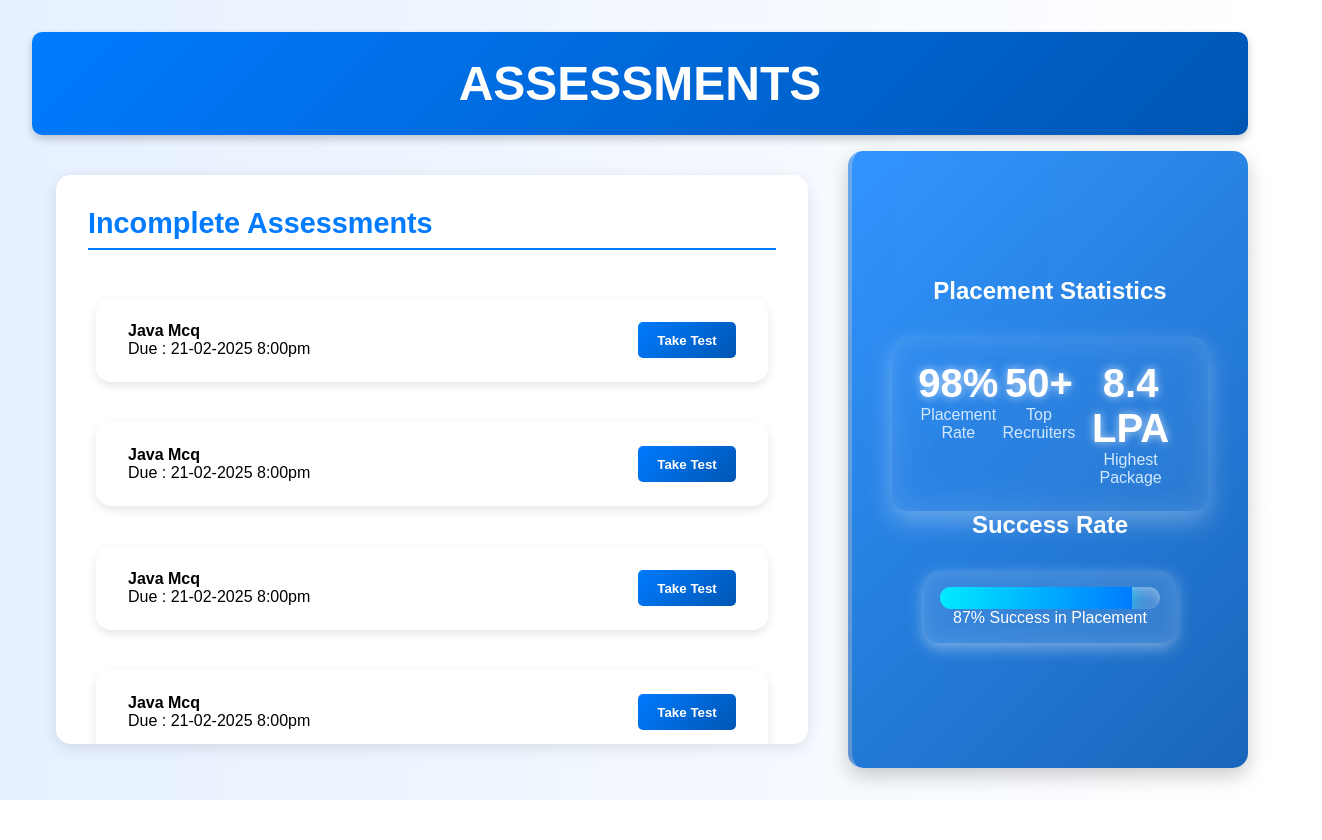
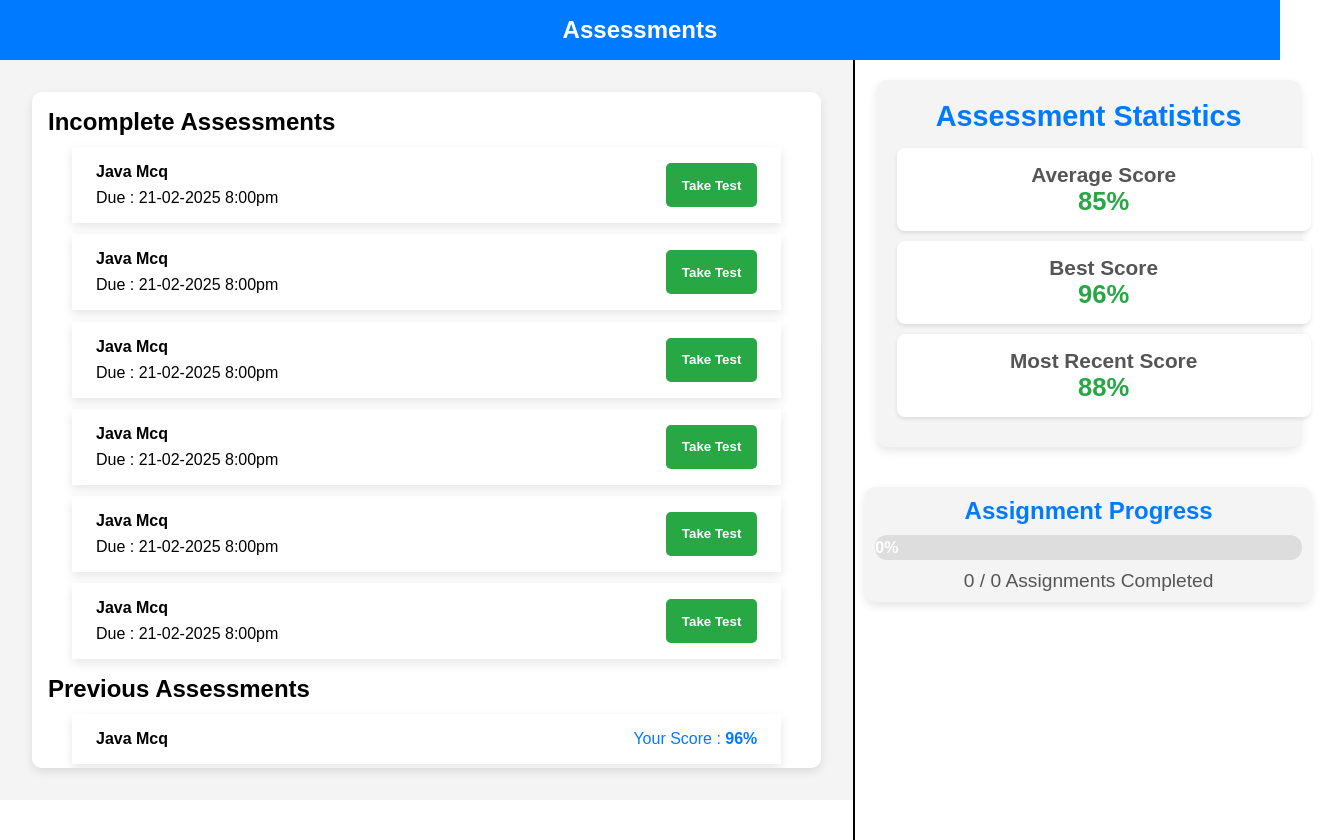
Before and after one commit to Sailash05/PlacementApp, a plain HTML site: page Success Tab/Assessment.html in a window 1280 px wide. Shown: the whole page, 1322 px wide, since content can reach past the window. Before the commit the page ends 800 px from the top, so only its background shows below. Drawn offline with Linux system fonts and the light colour scheme.

Commit message:
feat: Added Assessment statistics.

```diff
--- a/Success Tab/Assessment.css
+++ b/Success Tab/Assessment.css
@@ -1,289 +1,276 @@
-/* Enhanced CSS */
 * {
     margin: 0;
     padding: 0;
-    box-sizing: border-box;
     font-family: 'Poppins', sans-serif;
 }
 
-/* Page Layout */
 .assessment-tab {
-    width: 100vw;
-    height: 100vh;
+    width: 100dvw;
+    height: 100dvh;
     display: grid;
     grid-template-rows: auto 1fr;
     grid-template-columns: 2fr 1fr;
-    background: linear-gradient(to right, #e6f0ff, #ffffff);
-    gap: 1rem;
-    padding: 2rem;
+    background-color: #f4f4f4;
 }
-
-/* Title Bar */
 .assessment-tab .title {
     grid-area: 1/1/2/3;
-    background: linear-gradient(135deg, #007BFF, #0056b3);
+    background: #007BFF;
     color: white;
-    padding: 1.5rem;
+    padding: 1rem;
     text-align: center;
-    font-size: 2rem;
-    font-weight: bold;
-    text-transform: uppercase;
-    box-shadow: 0 4px 8px rgba(0, 0, 0, 0.2);
-    animation: slideIn 1s ease-in-out;
+}
+.assessment-tab .assessment-list {
+    background-color: white;
     border-radius: 10px;
+    margin: 2rem;
+    box-shadow: 0px 4px 10px rgba(0, 0, 0, 0.1);
+    padding: 1rem;
+    overflow-y: scroll;
 }
-
-/* Assessments List */
-.assessment-tab .assessment-list {
-    background: white;
-    border-radius: 15px;
-    margin: 1.5rem;
-    padding: 2rem;
-    box-shadow: 0px 4px 15px rgba(0, 0, 0, 0.1);
-    overflow-y: auto;
-    animation: fadeIn 1s ease-in-out;
-}
-
-/* Incomplete Assessments */
 .incomplete-assessment {
     display: flex;
     flex-direction: column;
-    gap: 1.5rem;
+    gap: 0.7rem;
 }
-.incomplete-assessment h3 {
-    font-size: 1.8rem;
-    color: #007BFF;
-    border-bottom: 2px solid #007BFF;
-    padding-bottom: 0.5rem;
-    margin-bottom: 1rem;
+.incomplete-assessment > h3 {
+    font-size: 1.5rem;
 }
-
-
 .assessments {
-    padding: 1.5rem 2rem;
+    padding: 1rem 1.5rem;
     display: flex;
     justify-content: space-between;
-    border-radius: 15px;
-    background: rgba(255, 255, 255, 0.9);
     box-shadow: 0px 4px 10px rgba(0, 0, 0, 0.1);
-    margin: 0.5rem;
-    transition: transform 0.3s ease-in-out, box-shadow 0.3s;
+    margin: 0 1.5rem;
 }
-.assessments:hover {
-    transform: translateY(-5px);
-    box-shadow: 0px 6px 15px rgba(0, 0, 0, 0.2);
+.assessments > div > p{
+    margin-top: 0.5rem;
 }
-.assessments button {
+.assessments > button {
     border: none;
-    padding: 0.6rem 1.2rem;
-    background: linear-gradient(135deg, #007BFF, #0056b3);
+    padding: 0 1rem;
+    background-color: #28a745;
     color: white;
     font-weight: bold;
     border-radius: 5px;
     cursor: pointer;
-    transition: background 0.3s, transform 0.3s;
 }
-.assessments button:hover {
-    background: #004099;
-    transform: scale(1.05);
+.assessments > button:hover {
+    background-color: #218838;
 }
 
-/* Previous Assessments */
-.complete-assessment h3 {
-    font-size: 1.8rem;
-    color: #0056b3;
-    border-bottom: 2px solid #0056b3;
-    padding-bottom: 0.5rem;
-    margin-bottom: 1rem;
+
+
+
+
+.complete-assessment {
+    display: flex;
+    flex-direction: column;
+    gap: 0.7rem;
+    margin-top: 1rem;
+}
+.complete-assessment > h3 {
+    font-size: 1.5rem;
 }
 .assessments-conpleted {
-    padding: 1.5rem;
+    padding: 1rem 1.5rem;
     display: flex;
     justify-content: space-between;
-    border-radius: 15px;
-    background: rgba(240, 248, 255, 0.9);
     box-shadow: 0px 4px 10px rgba(0, 0, 0, 0.1);
-    margin: 0.5rem;
-    transition: transform 0.3s ease-in-out, box-shadow 0.3s;
+    margin: 0 1.5rem;
 }
-.assessments-conpleted:hover {
-    transform: translateY(-5px);
-    box-shadow: 0px 6px 15px rgba(0, 0, 0, 0.2);
-}
-.assessments-conpleted p {
+.assessments-conpleted > p {
     color: #007BFF;
 }
-.assessments-conpleted span {
+.assessments-conpleted > p > span {
     font-weight: bold;
 }
 
 
+
+
+
+
+
+
+
+
+
+
+
+
+
 .extra-content {
-    background: linear-gradient(135deg, rgba(0, 123, 255, 0.8), rgba(0, 86, 179, 0.9));
-    color: white;
-    padding: 2.5rem;
-    text-align: center;
+    border-left: 2px solid black;
+}
+
+.extra-content {
+    grid-area: 2/2/3/3;
+    padding: 20px;
+    background-color: #ffffff;
     display: flex;
     flex-direction: column;
-    justify-content: center;
     align-items: center;
-    border-left: 4px solid rgba(255, 255, 255, 0.3);
-    box-shadow: 0 8px 20px rgba(0, 0, 0, 0.2);
-    backdrop-filter: blur(10px);
-    border-radius: 15px;
+    gap: 20px;
+    width: 100%;
+    height: 100%;
+}
+
+.assessment-stats {
+    width: 90%;
+    background: #f4f4f4;
+    padding: 20px;
+    border-radius: 10px;
+    box-shadow: 0px 4px 10px rgba(0, 0, 0, 0.1);
+    text-align: center;
+}
+
+.assessment-stats h2 {
+    font-size: 1.8rem;
+    color: #007BFF;
+    margin-bottom: 15px;
+}
+
+.stat-item {
+    width: 100%;
+    background: white;
+    padding: 15px;
+    margin: 10px 0;
+    border-radius: 8px;
+    text-align: center;
+    box-shadow: 0 2px 4px rgba(0, 0, 0, 0.1);
+}
+
+.stat-item h3 {
+    font-size: 1.3rem;
+    color: #555;
+}
+
+.stat-item p {
+    font-size: 1.6rem;
+    font-weight: bold;
+    color: #28a745;
+}
+
+.progress-container {
+    width: 90%;
+    background: #f4f4f4;
+    padding: 20px;
+    border-radius: 10px;
+    box-shadow: 0px 4px 10px rgba(0, 0, 0, 0.1);
+    text-align: center;
+    margin-top: 20px;
+}
+
+.progress-container h3 {
+    font-size: 1.5rem;
+    color: #007BFF;
+    margin-bottom: 10px;
+}
+
+.progress-bar {
+    width: 100%;
+    height: 25px;
+    background: #ddd;
+    border-radius: 12px;
+    overflow: hidden;
+    position: relative;
+}
+
+.progress-fill {
+    height: 100%;
+    width: 0%;
+    background: #28a745;
+    text-align: center;
+    line-height: 25px;
+    color: white;
+    font-weight: bold;
+    transition: width 0.5s ease-in-out;
+}
+
+#progress-text {
+    margin-top: 10px;
+    font-size: 1.2rem;
+    color: #555;
 }
 
 
-.stats-title {
-    font-size: 2rem;
-    font-weight: bold;
-    margin-bottom: 1rem;
-    text-transform: uppercase;
-    letter-spacing: 1px;
-    background: linear-gradient(90deg, #ffffff, #b3d9ff);
-    -webkit-background-clip: text;
-    -webkit-text-fill-color: transparent;
-    animation: fadeIn 1s ease-in-out;
+.container {
+    display: flex;
+    flex-wrap: wrap;
+    justify-content: space-between;
+    padding: 20px;
+}
+
+.left-panel {
+    width: 70%;
+    min-width: 400px;
 }
 
 
-.stats {
-    display: flex;
-    justify-content: space-around;
-    width: 100%;
-    max-width: 500px;
-    background: rgba(255, 255, 255, 0.15);
-    padding: 1.5rem;
-    border-radius: 15px;
-    box-shadow: 0 10px 25px rgba(255, 255, 255, 0.3);
-    backdrop-filter: blur(15px);
-    animation: slideIn 1s ease-in-out;
-    margin-top: 2rem;
+.right-panel {
+    width: 25%;
+    min-width: 300px;
 }
 
-.stat {
-    text-align: center;
-    transition: transform 0.3s ease-in-out;
-}
-
-.stat:hover {
-    transform: scale(1.1);
-}
-
-.stat h3 {
-    font-size: 2.5rem;
-    font-weight: bold;
-    color: #ffffff;
-    text-shadow: 0px 0px 10px rgba(255, 255, 255, 0.7);
-}
-
-.stat p {
-    font-size: 1rem;
-    font-weight: 500;
-    color: #d1e8ff;
+.progress-container {
+    position: relative;
+    width: 100%;
+    padding: 10px;
 }
 
 
-.progress-container {
-    margin-top: 2rem;
-    width: 80%;
-    max-width: 500px;
-    padding: 1rem;
-    background: rgba(255, 255, 255, 0.2);
-    border-radius: 15px;
-    box-shadow: 0px 5px 15px rgba(255, 255, 255, 0.4);
-    backdrop-filter: blur(10px);
-}
+@media screen and (max-width: 1024px) {
+    .container {
+        flex-direction: column;
+        align-items: center;
+    }
 
-.progress {
-    width: 100%;
-    background: rgba(255, 255, 255, 0.1);
-    height: 22px;
-    border-radius: 15px;
-    overflow: hidden;
-    box-shadow: inset 0px 5px 10px rgba(255, 255, 255, 0.3);
-}
+    .left-panel, .right-panel {
+        width: 100%;
+        min-width: unset;
+    }
 
-.progress-bar {
-    width: 0%;
-    height: 100%;
-    background: linear-gradient(90deg, #00eaff, #007bff);
-    animation: fillProgress 2s forwards ease-in-out;
-    box-shadow: 0px 0px 20px rgba(0, 234, 255, 0.8);
-}
-
-.progress-text {
-    margin-top: 10px;
-    font-size: 1.2rem;
-    font-weight: bold;
-    color: white;
-    text-shadow: 0px 0px 10px rgba(255, 255, 255, 0.6);
-    animation: fadeIn 1s ease-in-out;
-}
-
-
-@keyframes fadeIn {
-    from { opacity: 0; transform: translateY(-10px); }
-    to { opacity: 1; transform: translateY(0); }
-}
-
-@keyframes slideIn {
-    from { opacity: 0; transform: translateX(50px); }
-    to { opacity: 1; transform: translateX(0); }
-}
-
-@keyframes fillProgress {
-    from { width: 0%; }
-    to { width: 87%; }
-}
-
-
-@keyframes bounce {
-    0%, 20%, 50%, 80%, 100% {
-        transform: translateY(0);
-    }
-    40% {
-        transform: translateY(-15px);
-    }
-    60% {
-        transform: translateY(-10px);
+    .progress-container {
+        bottom: 0;
+        right: 0;
+        width: 90%;
+        margin: 10px auto;
     }
 }
 
-@keyframes zoomIn {
-    0% {
-        transform: scale(0.5);
-        opacity: 0;
+@media screen and (max-width: 768px) {
+    .left-panel {
+        width: 100%;
     }
-    100% {
-        transform: scale(1);
-        opacity: 1;
+
+    .right-panel {
+        width: 100%;
+        margin-top: 20px;
+    }
+
+    .progress-container {
+        width: 100%;
+        padding: 10px;
+        text-align: center;
     }
 }
 
-/* Responsive Design */
-@media (max-width: 768px) {
-    .assessment-tab {
-        display: flex;
-        flex-direction: column;
-        gap: 1rem;
-        padding: 1rem;
-    }
-
-    .extra-content {
-        border-left: none;
-        border-top: 4px solid rgba(255, 255, 255, 0.3);
-        padding: 1.5rem;
-        margin-top: 1rem;
-        border-radius: 15px;
-    }
-
-    .stats {
-        flex-direction: column;
-        gap: 1.5rem;
+@media screen and (max-width: 480px) {
+    .left-panel, .right-panel {
+        width: 100%;
     }
 
     .progress-container {
-        width: 90%;
+        width: 100%;
+        padding: 5px;
+        font-size: 14px;
+    }
+
+    .progress-bar {
+        height: 25px;
+    }
+
+    .progress-fill {
+        font-size: 12px;
     }
 }
--- a/Success Tab/Assessment.html
+++ b/Success Tab/Assessment.html
@@ -4,7 +4,6 @@
     <meta charset="UTF-8">
     <meta name="viewport" content="width=device-width, initial-scale=1.0">
     <title>Document</title>
-    <link href="https://fonts.googleapis.com/css2?family=Inter:wght@400;500;600;700&display=swap" rel="stylesheet">
     <link rel="stylesheet" href="Assessment.css">
 </head>
 <body>
@@ -107,31 +106,30 @@
         </div>
 
         <div class="extra-content">
-            <h2>Placement Statistics</h2>
+            <div class="assessment-stats">
+                <h2>Assessment Statistics</h2>
 
-            <div class="stats">
-                <div class="stat">
-                    <h3> 98%</h3>
-                    <p>Placement Rate</p>
+                <div class="stat-item">
+                    <h3>Average Score</h3>
+                    <p>85%</p>
                 </div>
-                <div class="stat">
-                    <h3> 50+</h3>
-                    <p>Top Recruiters</p>
+
+                <div class="stat-item">
+                    <h3>Best Score</h3>
+                    <p>96%</p>
                 </div>
-                <div class="stat">
-                    <h3> 8.4 LPA</h3>
-                    <p>Highest Package</p>
+
+                <div class="stat-item">
+                    <h3>Most Recent Score</h3>
+                    <p>88%</p>
                 </div>
             </div>
-
-
-
-            <h2>Success Rate</h2>
             <div class="progress-container">
-                <div class="progress">
-                    <div class="progress-bar"></div>
+                <h3>Assignment Progress</h3>
+                <div class="progress-bar">
+                    <div class="progress-fill" id="progress-fill" style="width: 0%;">0%</div>
                 </div>
-                <p>87% Success in Placement</p>
+                <p id="progress-text">0 / 0 Assignments Completed</p>
             </div>
         </div>
 
```
